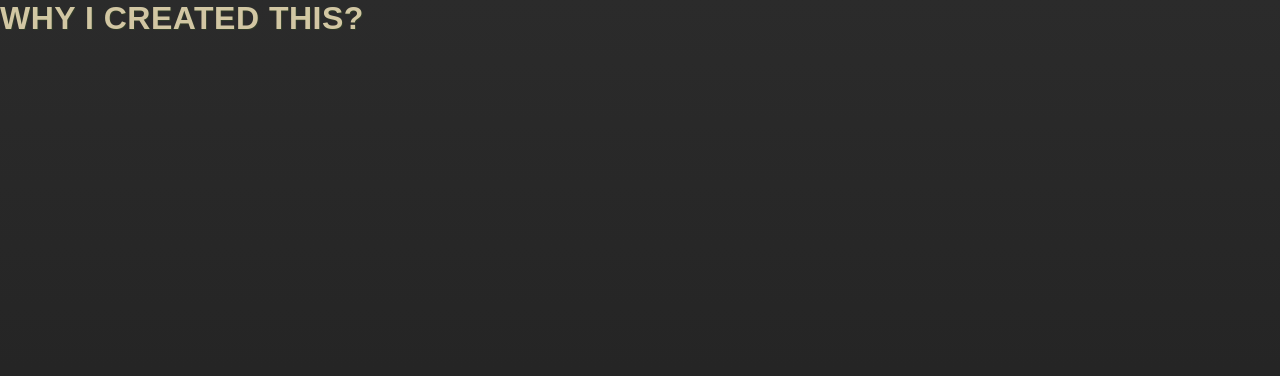
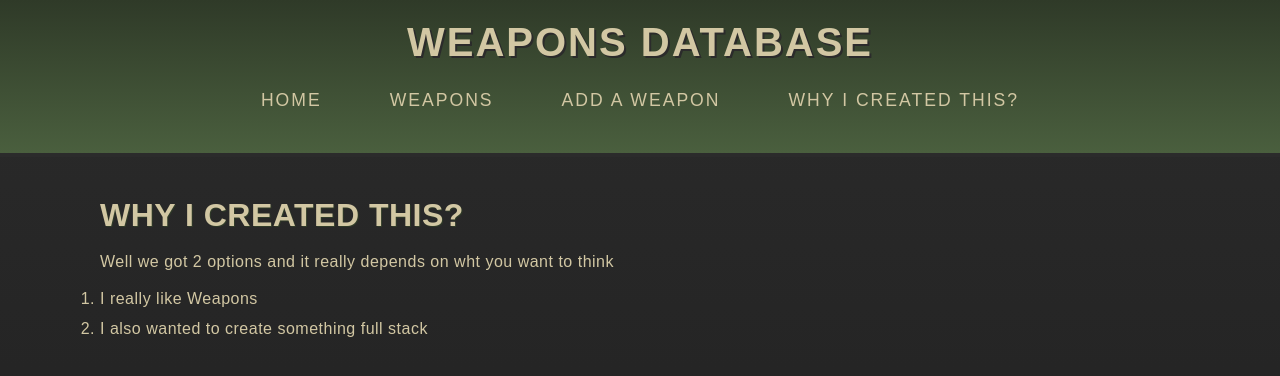
Before and after one commit to Spiderasasen/weapons-website, a React (Vite) app in the folder weapons_database_website/: page /why in a window 1280 px wide. Shown: the top 376 px of the page. Built offline with nearby package versions, Linux system fonts and the light colour scheme.

Commit message:
introduced the idea

```diff
--- a/weapons_database_website/src/pages/Why.jsx
+++ b/weapons_database_website/src/pages/Why.jsx
@@ -1,7 +1,22 @@
+import Header from "../componets/Header.jsx";
+
 function Why() {
     return(
         <div>
-            <h1>Why I Created This?</h1>
+            <Header/>
+
+            <main className="why">
+                <h1>Why I Created This?</h1>
+                <div className="why-text">
+                    <p>Well we got 2 options and it really depends on wht you want to think</p>
+                    <ol>
+                        <li><a>I really like Weapons</a></li>
+                        <li><a>I also wanted to create something full stack</a></li>
+                    </ol>
+                </div>
+                <div id="Weapons" className={"Weapons"}></div>
+                <div id="full-stack" className={"full-stack"}></div>
+            </main>
         </div>
     )
 }
```
